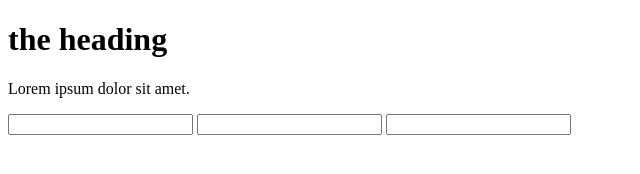
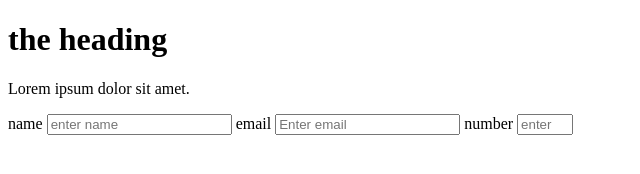
Before and after one commit to JakariaJishan/microverse-servey-form, a plain HTML site: page index.html in a window 1280 px wide. Shown: the whole page, without its empty margins (0-640 px from the left). Drawn offline with Linux system fonts and the light colour scheme.

Commit message:
finish upto 11 no.

```diff
--- a/index.html
+++ b/index.html
@@ -12,13 +12,21 @@
     <h1 id="title">the heading</h1>
     <p id="description">Lorem ipsum dolor sit amet.</p>
     <form action="" id="survey-form">
-      <input type="text" id="name"/>
-      <input type=" text " id="email" type="email">
-      <input type="text" id="number">
+      <label for="" id="name-label">name</label>
+      <input type="text" id="name" required placeholder="enter name" />
+
+      <label for="" id="email-label">email</label>
+      <input type=" email " id="email" required placeholder="Enter email" />
+
+      <label for="" id="number-label">number</label>
+      <input
+        type="number"
+        id="number"
+        placeholder="enter number"
+        min="1"
+        max="10"
+      />
     </form>
     <script src="js/index.js"></script>
-
-
-
   </body>
 </html>
```
